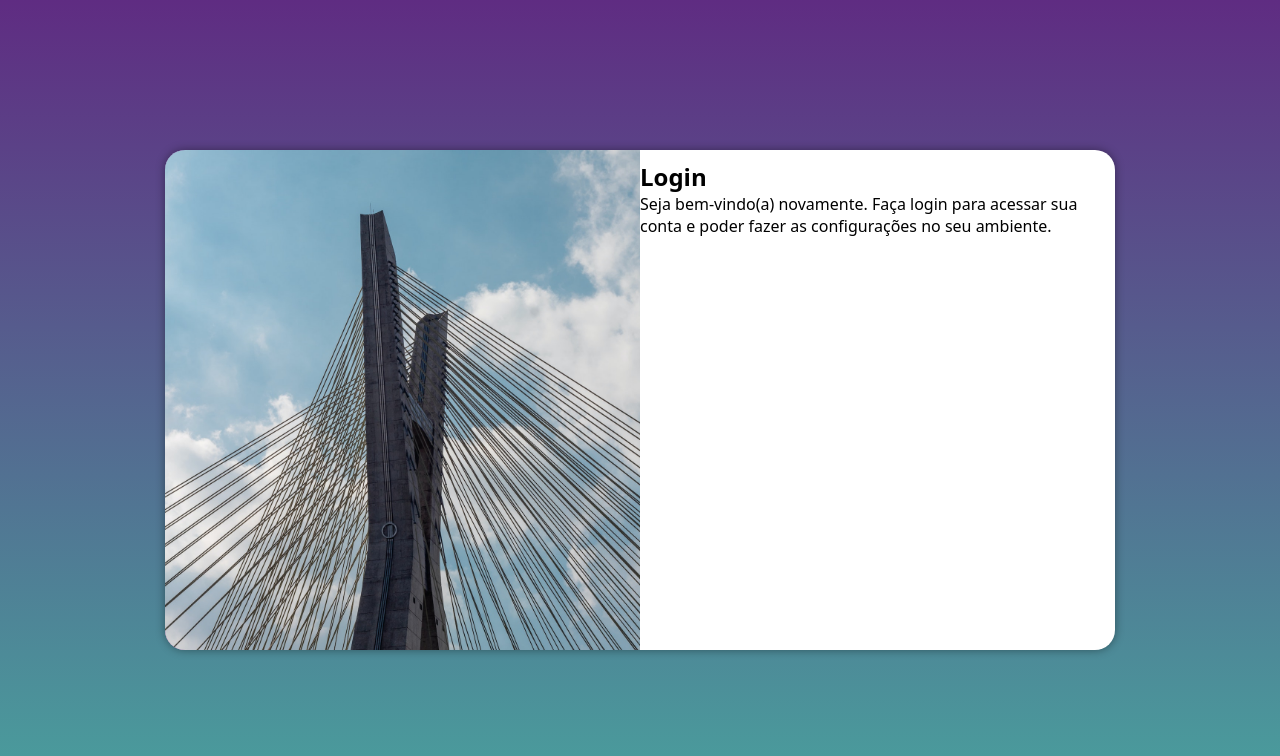
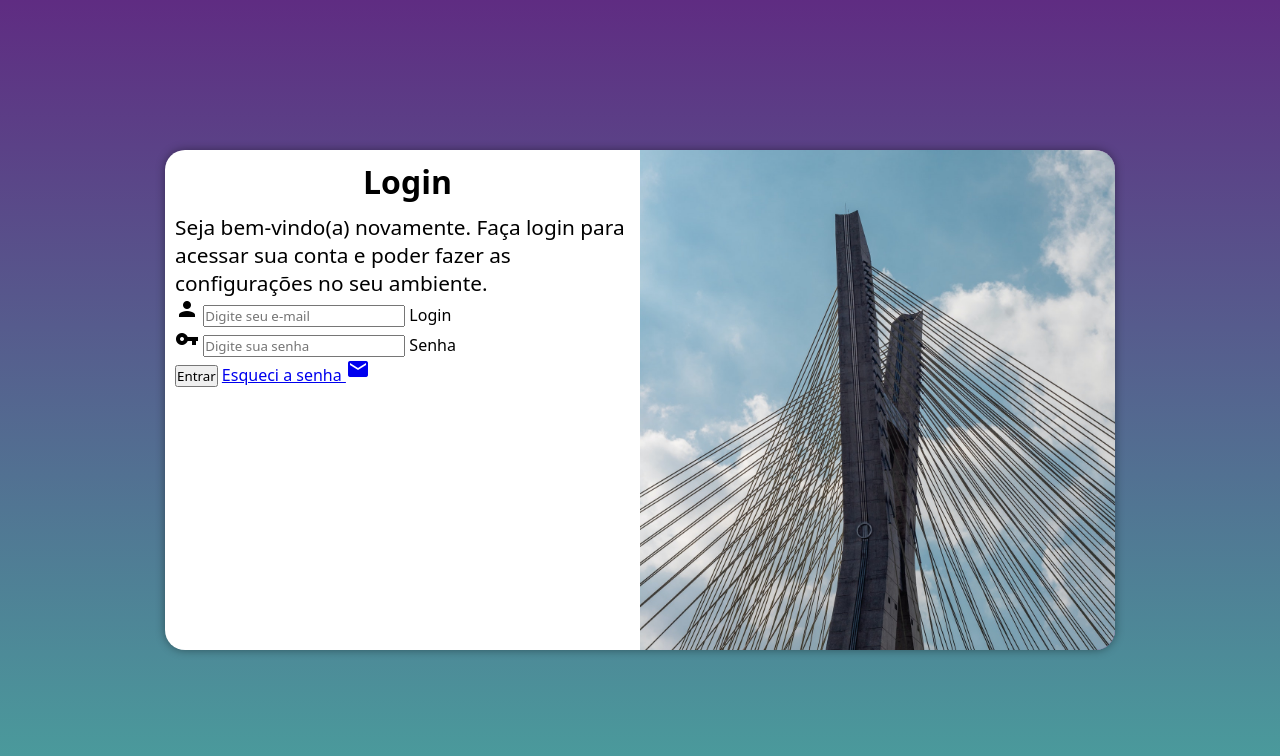
Before and after one commit to Engenuis/projeto-login, a plain HTML site: page index.html in a window 1280 px wide. Drawn offline with Linux system fonts and the light colour scheme.

Commit message:
Adição dos formulários

```diff
--- a/estilos/media-query.css
+++ b/estilos/media-query.css
@@ -34,8 +34,16 @@
     }
 
     section#login > div#imagem{
-        float: left;
+        float: right;
         width: 50%;
         height: 100%;
     }
+
+    div#formulario > h1{
+        font-size: 2em;
+    }
+
+    div#formulario > p{
+        font-size: 1.3em;
+    }
 }
--- a/estilos/style.css
+++ b/estilos/style.css
@@ -47,3 +47,12 @@ section#login > div#imagem{
 section#login > div#formulario{
     padding: 10px;
 }
+
+div#formulario > h1{
+    text-align: center;
+    margin-bottom: 10px;
+}
+
+div#formulario > p{
+    font-size: 0.8em;
+}
--- a/index.html
+++ b/index.html
@@ -6,6 +6,8 @@
     <meta name="viewport" content="width=device-width, initial-scale=1.0">
     <link rel="stylesheet" href="estilos/style.css">
     <link rel="stylesheet" href="estilos/media-query.css">
+    <link href="https://fonts.googleapis.com/icon?family=Material+Icons"
+      rel="stylesheet">
     <title>Login</title>
 </head>
 <body>
@@ -17,7 +19,20 @@
             <div id="formulario">
                 <h1>Login</h1>
                 <p>Seja bem-vindo(a) novamente. Faça login para acessar sua conta e poder fazer as configurações no seu ambiente.</p>
-                <form action="login.php" method="post"></form>
+                <form action="login.php" method="post" autocomplete="on">
+                    <div class="campo">
+                        <span class="material-icons">person</span>
+                        <input type="email" name="login" id="ilogin" placeholder="Digite seu e-mail" autocomplete="email" required maxlength="30">
+                        <label for="ilogin">Login</label>
+                    </div>
+                    <div class="campo">
+                        <span class="material-icons">vpn_key</span>
+                        <input type="password" name="senha" id="isenha" placeholder="Digite sua senha" autocomplete="current-password" required minlength="8" maxlength="12">
+                        <label for="isenha">Senha</label>
+                    </div>
+                    <input type="submit" value="Entrar">
+                    <a href="esqueci.html">Esqueci a senha <span class="material-icons">mail</span></a>
+                </form>
             </div>
         </section>
     </main>
```
